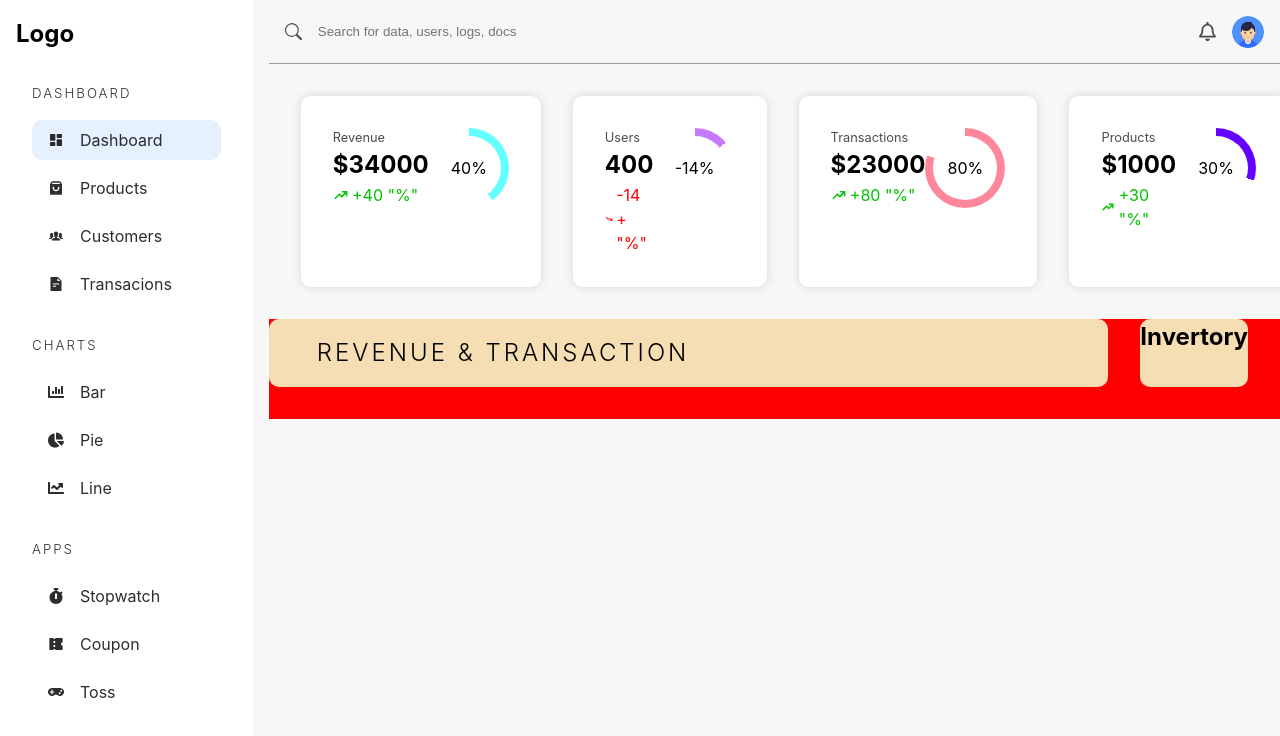
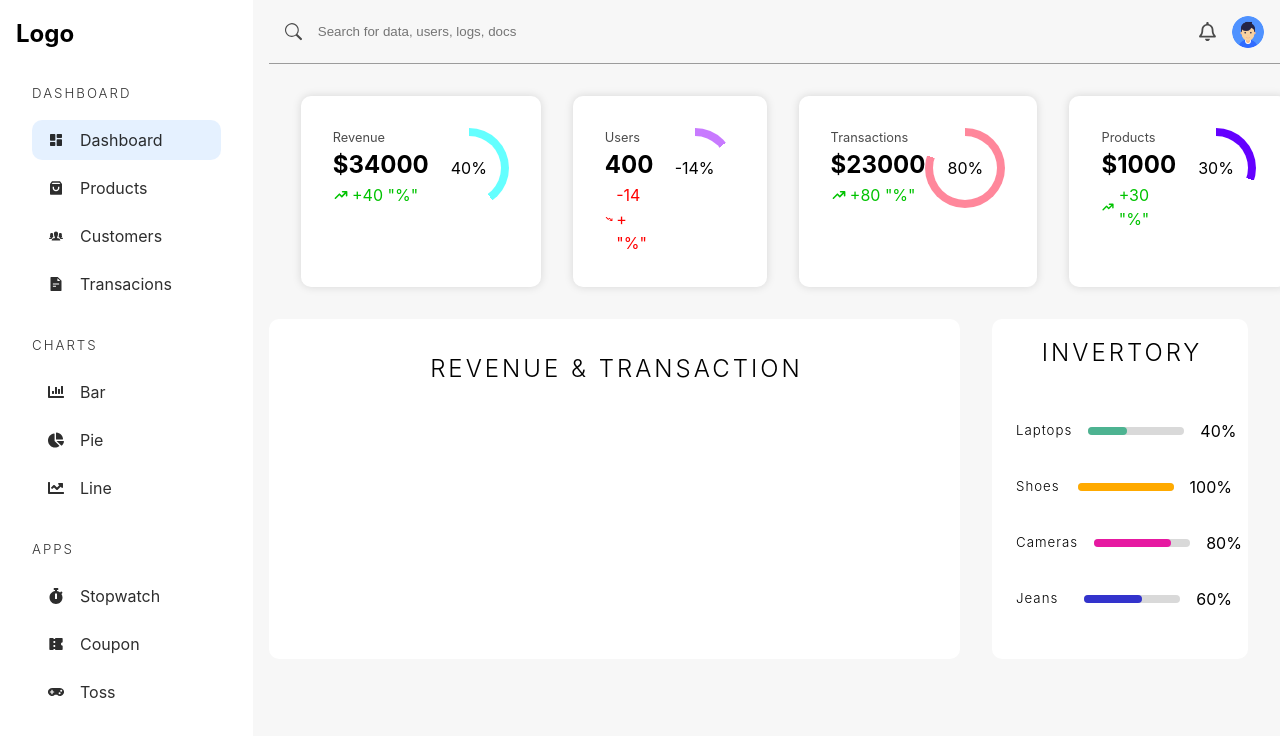
Before and after one commit to anivnssb/ecommerce_store_mern_Ts_redux, a React (Vite) app: page /admin/dashboard in a window 1280 px wide. Shown: the top 736 px of the page. Built offline with nearby package versions, Linux system fonts and the light colour scheme.

Commit message:
dashboard graph section changes

```diff
--- a/src/Admin/pages/Dashboard.tsx
+++ b/src/Admin/pages/Dashboard.tsx
@@ -3,6 +3,7 @@
 import { FaRegBell } from "react-icons/fa";
 import userImage from "../../assets/images/userpic.png";
 import { HiTrendingDown, HiTrendingUp } from "react-icons/hi";
+import data from "../../assets/data.json";
 
 const Dashboard = () => {
   return (
@@ -60,6 +61,16 @@
           </div>
           <div className="dashboard-categories">
             <h2>Invertory</h2>
+            <div>
+              {data.categories.map((i) => (
+                <CategoryItem
+                  key={i.heading}
+                  color={`hsl(${i.value * 4},${i.value}%,50%)`}
+                  value={i.value}
+                  heading={i.heading}
+                />
+              ))}
+            </div>
           </div>
         </section>
       </main>
@@ -108,4 +119,20 @@
   </article>
 );
 
+interface CategoryItemProps {
+  color: string;
+  value: number;
+  heading: string;
+}
+
+const CategoryItem = ({ color, value, heading }: CategoryItemProps) => (
+  <div className="category-item">
+    <h5>{heading}</h5>
+    <div>
+      <div style={{ backgroundColor: color, width: `${value}%` }}></div>
+    </div>
+    <span>{value}%</span>
+  </div>
+);
+
 export default Dashboard;
--- a/src/Admin/styles/dashboard.scss
+++ b/src/Admin/styles/dashboard.scss
@@ -63,10 +63,9 @@
   }
   .graph-container {
     @include flex(row, unset, unset, 2rem);
-    background-color: red;
     padding: 0 2rem 2rem 0;
     > div {
-      background-color: wheat;
+      background-color: white;
       border-radius: 10px;
     }
     .revenue-chart {
@@ -74,6 +73,49 @@
       padding: 1rem 3rem;
       > h2 {
         @include heading;
+        margin: 1rem 0 2rem 0.25rem;
+        text-align: center;
+      }
+    }
+
+    .dashboard-categories {
+      width: 100%;
+      max-width: 16rem;
+      @include flex(column, center, unset, 0);
+      padding-bottom: 2rem;
+      > h2 {
+        @include heading;
+        margin: 1rem 0 2rem 0.25rem;
+        text-align: center;
+      }
+      > div {
+        overflow-y: auto;
+        padding-left: 0.5rem;
+      }
+      .category-item {
+        width: 100%;
+        @include flex(row, space-between);
+        padding: 1rem;
+        > h5 {
+          letter-spacing: 1px;
+          font-weight: 300;
+        }
+        > div {
+          margin-left: auto;
+          width: 6rem;
+          background-color: rgb(217, 217, 217);
+          border-radius: 20px;
+          height: 0.5rem;
+          flex: none;
+          > div {
+            height: 100%;
+            border-radius: 20px;
+          }
+          > span {
+            font-size: 0.8rem;
+            font-weight: 700;
+          }
+        }
       }
     }
   }
--- /dev/null
+++ b/src/assets/data.json
@@ -0,0 +1,52 @@
+{
+  "categories": [
+    {
+      "value": 40,
+      "heading": "Laptops"
+    },
+
+    {
+      "value": 100,
+      "heading": "Shoes"
+    },
+    {
+      "value": 80,
+      "heading": "Cameras"
+    },
+    {
+      "value": 60,
+      "heading": "Jeans"
+    }
+  ],
+
+  "transaction": [
+    {
+      "id": "ksdnfkjsdfx",
+      "amount": 4000,
+      "quantity": 4,
+      "discount": 300,
+      "status": "Processing"
+    },
+    {
+      "id": "sdsdssdsd",
+      "amount": 5100,
+      "quantity": 2,
+      "discount": 900,
+      "status": "Processing"
+    },
+    {
+      "id": "sdsdcvsssdsd",
+      "amount": 13000,
+      "quantity": 91,
+      "discount": 0,
+      "status": "Shipped"
+    },
+    {
+      "id": "dfddddfd",
+      "amount": 2300,
+      "quantity": 4,
+      "discount": 2000,
+      "status": "Processing"
+    }
+  ]
+}
```
